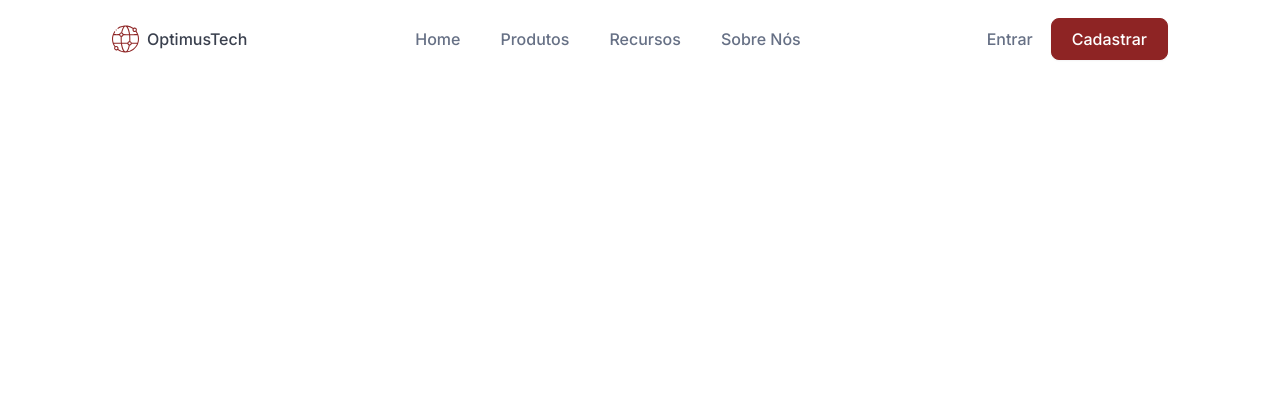
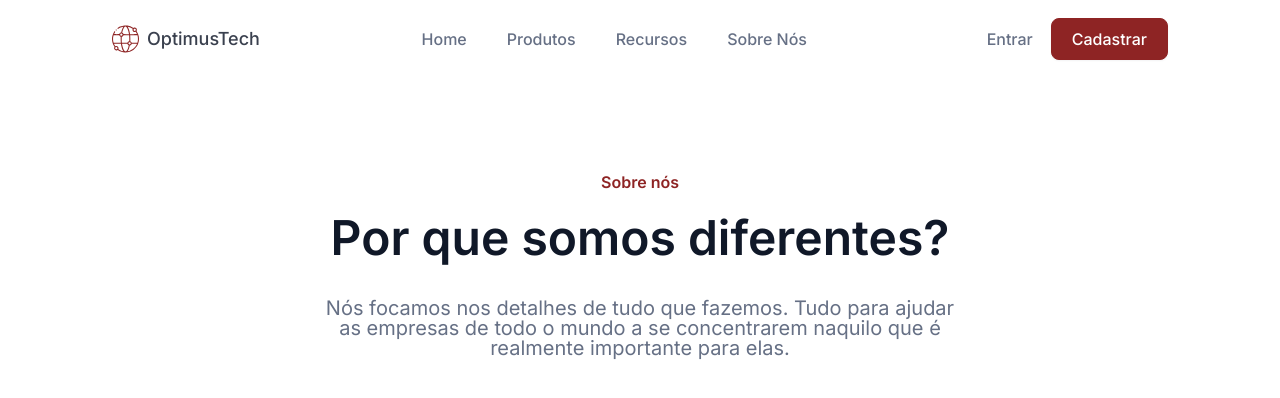
Before and after one commit to MatheusHiro/7DaysOfCode, a plain HTML site: page index.html in a window 1280 px wide. Drawn offline with Linux system fonts and the light colour scheme.

Commit message:
Finished section header-board

```diff
--- a/index.html
+++ b/index.html
@@ -40,7 +40,25 @@
             </div>
         </div>
     </header>
-    <section class="header-board"></section>
+    <section class="header-board">
+        <h2 class="header-board-sectionName">
+            Sobre nós
+        </h2>
+        <span class="header-board-title-container">
+            <h1 class="header-board-title">
+                Por que somos diferentes?
+            </h1>
+        </span>
+
+        <span class="header-board-text-container">
+            <p class="header-board-text">Nós focamos nos detalhes de tudo que fazemos. Tudo para ajudar as empresas de
+                todo
+                o mundo a se concentrarem
+                naquilo que é realmente importante para elas.
+            </p>
+        </span>
+
+    </section>
 </body>
 
 </html>
--- a/styles/header.css
+++ b/styles/header.css
@@ -15,6 +15,9 @@ header {
     gap: .5rem;
     text-decoration: none;
     color: var(--third-font-color);
+    font-weight: 500;
+    font-size: 1.125rem;
+
 }
 
 .header-navigation {
@@ -26,6 +29,9 @@ header {
 .header-navigation-item-link {
     text-decoration: none;
     color: var(--primary-font-color);
+    font-weight: 500;
+    font-size: 1rem;
+
 }
 
 .header-navigation-buttons {
@@ -36,5 +42,52 @@ header {
 .header-navigation-buttons-link {
     text-decoration: none;
     color: var(--primary-font-color);
+    font-weight: 500;
+
 
 }
+
+.header-board {
+    display: flex;
+    flex-direction: column;
+    padding: 6rem 0;
+    align-items: center;
+    gap: 1.5rem;
+    align-self: stretch;
+}
+
+.header-board-sectionName {
+    color: var(--red);
+    font-weight: 600;
+    font-size: 1rem;
+}
+
+.header-board-title-container {
+    display: flex;
+    padding: 0 2rem;
+    flex-direction: column;
+    align-items: flex-start;
+    gap: .75;
+    flex-shrink: 0;
+}
+
+.header-board-title {
+    color: var(--second-font-color);
+    font-size: 3rem;
+    font-weight: 600;
+}
+
+.header-board-text-container {
+    display: flex;
+    padding: .75rem 20rem 0 20rem;
+    flex-direction: column;
+    align-items: flex-start;
+    flex: 1 0 0;
+}
+
+.header-board-text {
+    color: var(--primary-font-color);
+    font-size: 1.25rem;
+    font-weight: 400;
+    text-align: center;
+}
--- a/styles/styles.css
+++ b/styles/styles.css
@@ -1,4 +1,4 @@
-@import url('https://fonts.googleapis.com/css2?family=Inter:wght@500&display=swap');
+@import url('https://fonts.googleapis.com/css2?family=Inter:wght@400;500;600&display=swap');
 @import url("header.css");
 @import url("buttons.css");
 
```
